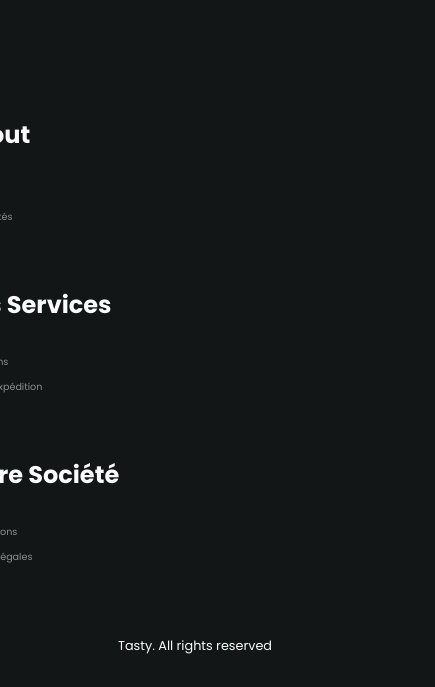
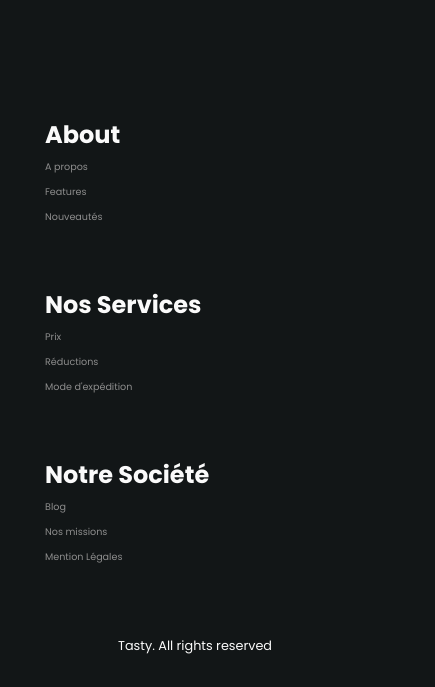
Before and after one commit to Brian027/TostyRestaurant, a plain HTML site: page index.html in a window 390 px wide. Shown: the part 6162-6849 px from the top of the page, 435 px wide, since content can reach past the window. Drawn offline with Linux system fonts and the light colour scheme.

Commit message:
Bug Footer corrigé

```diff
--- a/style.css
+++ b/style.css
@@ -959,13 +959,13 @@ body::-webkit-scrollbar-thumb {
     }
 
     footer .gridContainer {
-        max-width: 500px;
+        max-width: 350px;
         margin: 30px auto;
         width: 80%;
         height: auto;
         display: grid;
         justify-content: center;
-        grid-template-columns: repeat(auto-fill, 480px);
+        grid-template-columns: repeat(auto-fill, 300px);
         gap: 20px;
     }
 
@@ -974,7 +974,7 @@ body::-webkit-scrollbar-thumb {
     }
 
     footer .gridContainer .gridItem {
-        width: 480px;
+        width: 300px;
         height: 150px;
         color: #fafafa;
     }
```
